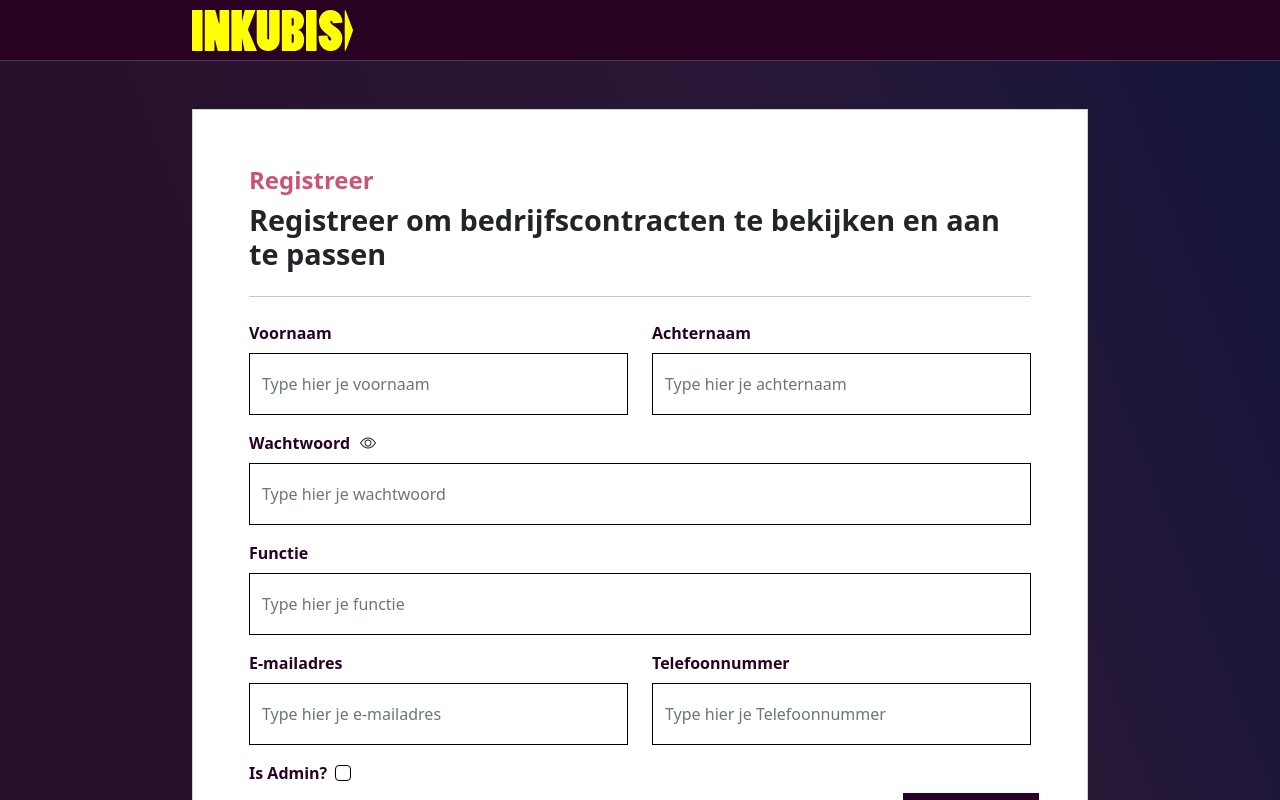
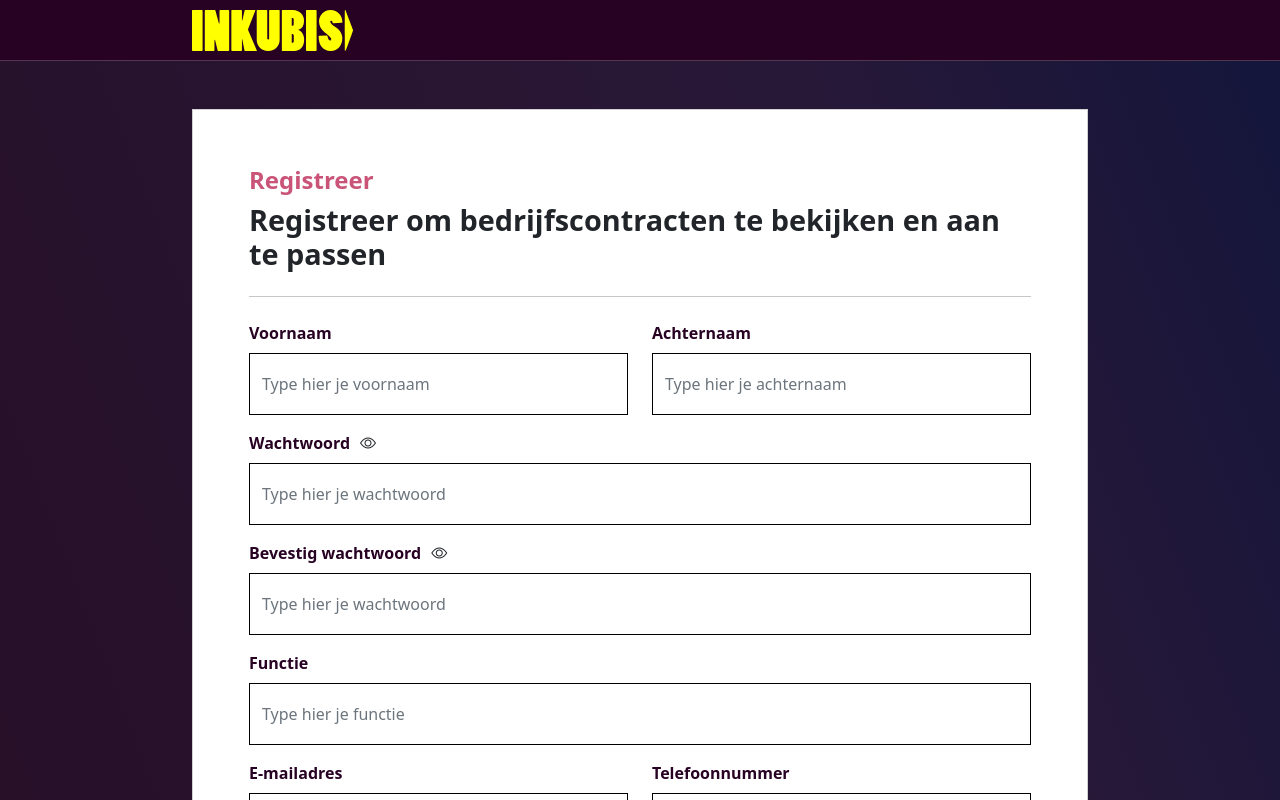
Before and after one commit to kevinvgils/Inkubis-app-frontend, an Angular app: page /register in a window 1280 px wide. Shown: the top 800 px of the page. Built offline with nearby package versions, Linux system fonts and the light colour scheme.

Commit message:
Add confirm validation

```diff
--- a/src/app/auth/register/register.component.html
+++ b/src/app/auth/register/register.component.html
@@ -64,6 +64,23 @@
                                     </div>
                                 </div>
                                 <div class="col-12">
+                                    <div class="mb-3">
+                                        <label for="confirmPassword" class="form-label">Bevestig wachtwoord</label>
+                                        <i class="bi bi-eye" (click)="hide = !hide"></i>
+                                        <input [type]="hide ? 'password' : 'text'" class="form-control"
+                                            id="confirmPassword" formControlName="confirmPassword"
+                                            placeholder="Type hier je wachtwoord" class="form-control" [ngClass]="{
+                                        'is-invalid': registerForm.get('confirmPassword')?.invalid && registerForm.get('confirmPassword')?.touched
+                                    }" />
+                                        <div *ngIf="registerForm.get('confirmPassword')?.invalid && registerForm.get('confirmPassword')?.touched"
+                                            class="invalid-feedback">
+                                            <div *ngIf="registerForm.get('confirmPassword')?.errors!['notEquivalent']">
+                                                Wachtwoorden komen niet overeen
+                                            </div>
+                                        </div>
+                                    </div>
+                                </div>
+                                <div class="col-12">
                                     <div class="mb-3 ">
                                         <label for="function" class="form-label">Functie</label>
                                         <input type="function" class="form-control" id="function"
--- a/src/app/auth/register/register.component.ts
+++ b/src/app/auth/register/register.component.ts
@@ -25,25 +25,28 @@ export class RegisterComponent {
   ) {}
 
   ngOnInit(): void {
-    this.registerForm = this.fb.group({
-      firstName: new FormControl(null, [
-        Validators.required,
-        Validators.minLength(3),
-      ]),
-      lastName: new FormControl(''),
-      password: new FormControl(null, [
-        Validators.required,
-        Validators.pattern(
-          '(?=.*[a-z])(?=.*[A-Z])(?=.*[0-9])(?=.*[$@$!%*?&])[A-Za-zd$@$!%*?&].{8,}'
-        ),
-      ]),
-      emailAddress: new FormControl(null, [
-        Validators.required,
-        Validators.email,
-      ]),
-      phoneNumber: new FormControl(null, [Validators.pattern('[- +()0-9]+')]),
-      isAdmin: new FormControl(false),
-    }) as FormGroup;
+    this.registerForm = this.fb.group(
+      {
+        firstName: [null, [Validators.required, Validators.minLength(3)]],
+        lastName: [''],
+        password: [
+          null,
+          [
+            Validators.required,
+            Validators.pattern(
+              '(?=.*[a-z])(?=.*[A-Z])(?=.*[0-9])(?=.*[$@$!%*?&])[A-Za-zd$@$!%*?&].{8,}'
+            ),
+          ],
+        ],
+        confirmPassword: ['', Validators.required],
+        emailAddress: [null, [Validators.required, Validators.email]],
+        phoneNumber: [null, [Validators.pattern('[- +()0-9]+')]],
+        isAdmin: [false],
+      },
+      {
+        validator: this.checkIfMatchingPasswords('password', 'confirmPassword'),
+      }
+    ) as FormGroup;
   }
 
   onSubmit(): void {
@@ -55,4 +58,19 @@ export class RegisterComponent {
       this.router.navigate(['/']);
     }
   }
+
+  checkIfMatchingPasswords(
+    passwordKey: string,
+    passwordConfirmationKey: string
+  ) {
+    return (group: FormGroup) => {
+      let passwordInput = group.controls[passwordKey],
+        passwordConfirmationInput = group.controls[passwordConfirmationKey];
+      if (passwordInput.value !== passwordConfirmationInput.value) {
+        return passwordConfirmationInput.setErrors({ notEquivalent: true });
+      } else {
+        return passwordConfirmationInput.setErrors(null);
+      }
+    };
+  }
 }
```
